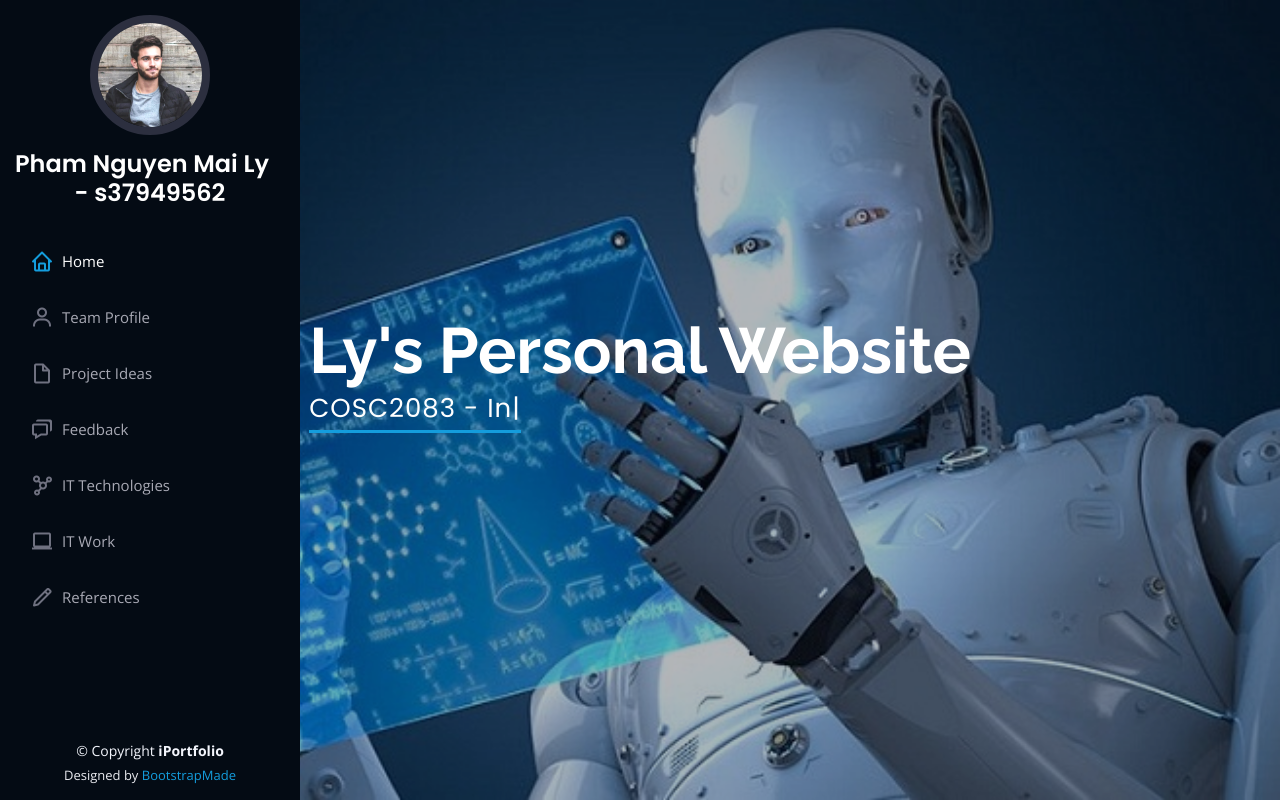
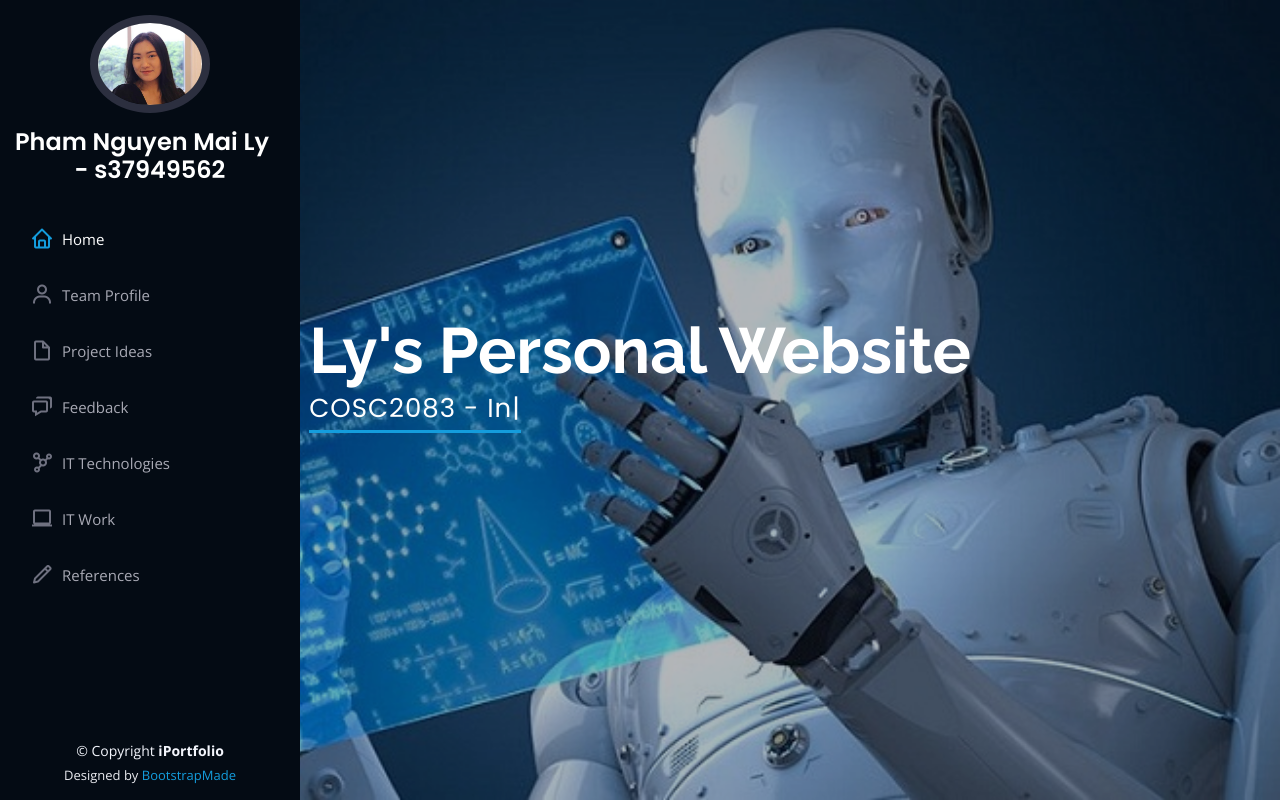
Before and after one commit to s3749562/maily.github.io, a plain HTML site: page index.html in a window 1280 px wide. Shown: the top 802 px of the page. Drawn offline with nearby package versions, Linux system fonts and the light colour scheme.

Commit message:
change profile img

```diff
--- a/index.html
+++ b/index.html
@@ -45,7 +45,7 @@
     <div class="d-flex flex-column">
 
       <div class="profile">
-        <img src="assets/img/profile-img.jpg" alt="" class="img-fluid rounded-circle">
+        <img src="assets/img/avatar.png" alt="" class="img-fluid rounded-circle">
         <h1 class="text-light"><a href="index.html">Pham Nguyen Mai Ly - s37949562</a></h1>
         <!--<div class="social-links mt-3 text-center">
           <a href="#" class="twitter"><i class="bx bxl-twitter"></i></a>
```
